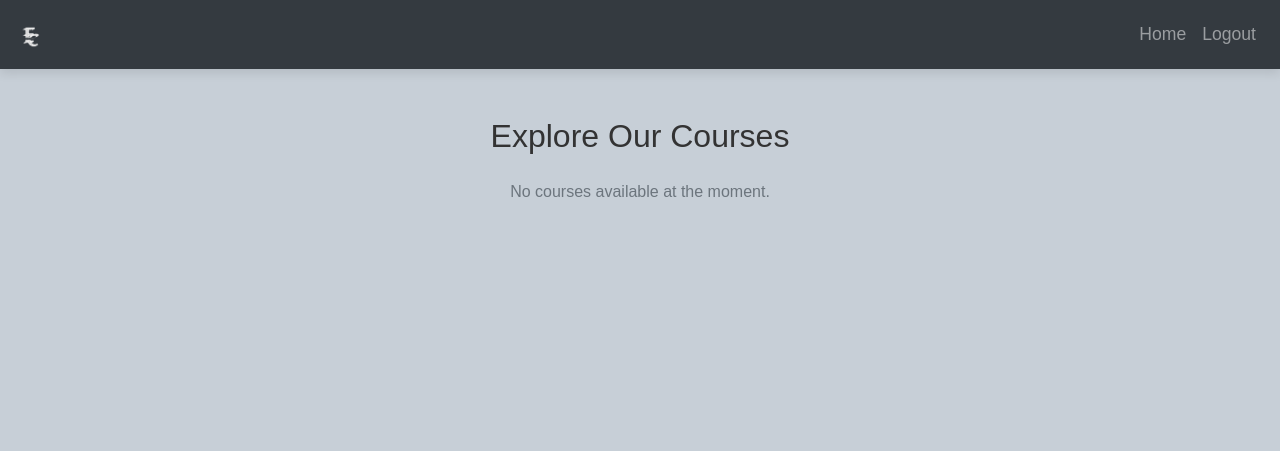
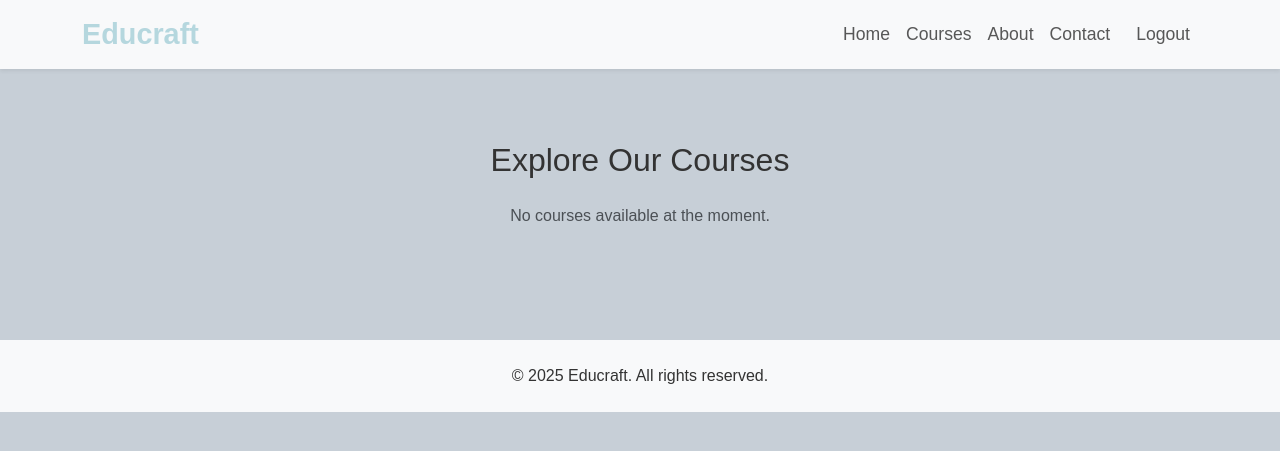
Before and after one commit to Abdulazeez41/EduCraft, a Flask app: page /courses/list_courses in a window 1280 px wide. Shown: the top 451 px of the page. Run offline with Flask 3, Linux system fonts and the light colour scheme; the visitor is signed in with stand-in values (Sample User, id 1); data that the repository does not hold is empty; some libraries are stand-ins or nearby versions.

Commit message:
refactor(ui): remove references to deprecated pages in base template

```diff
--- a/app/templates/base.html
+++ b/app/templates/base.html
@@ -1,91 +1,75 @@
 <!DOCTYPE html>
 <html lang="en">
   <head>
-    <meta charset="utf-8" />
-    <meta name="viewport" content="width=device-width, initial-scale=1" />
+    <meta charset="UTF-8" />
+    <meta name="viewport" content="width=device-width, initial-scale=1.0" />
+    <title>{% block title %}Educraft{% endblock %}</title>
     <link
       rel="stylesheet"
-      href="https://stackpath.bootstrapcdn.com/bootstrap/4.4.1/css/bootstrap.min.css"
-      integrity="sha384-Vkoo8x4CGsO3+Hhxv8T/Q5PaXtkKtu6ug5TOeNV6gBiFeWPGFN9MuhOf23Q9Ifjh"
-      crossorigin="anonymous"
+      href="https://cdn.jsdelivr.net/npm/bootstrap@5.3.0/dist/css/bootstrap.min.css"
     />
-    <link
-      rel="stylesheet"
-      href="https://stackpath.bootstrapcdn.com/font-awesome/4.7.0/css/font-awesome.min.css"
-      crossorigin="anonymous"
-    />
-
     <link
       rel="stylesheet"
       href="{{ url_for('static', filename='css/style.css') }}"
     />
-
-    <title>{% block title %}EduCraft{% endblock %}</title>
   </head>
   <body>
-    <nav class="navbar navbar-expand-lg navbar-dark bg-dark">
-      <a class="navbar-brand" href="/">
-        <img
-          src="{{ url_for('static', filename='img/E.png') }}"
-          alt="EduCraft Logo"
-          height="30"
-        />
-      </a>
+    <nav class="navbar navbar-expand-lg navbar-light bg-light shadow-sm">
+      <div class="container">
+        <a class="navbar-brand fw-bold" href="{{ url_for('main.index') }}"
+          >Educraft</a
+        >
         <button
           class="navbar-toggler"
           type="button"
-        data-toggle="collapse"
-        data-target="#navbar"
+          data-bs-toggle="collapse"
+          data-bs-target="#navbarNav"
         >
           <span class="navbar-toggler-icon"></span>
         </button>
-      <div class="collapse navbar-collapse" id="navbar">
-        <div class="navbar-nav ml-auto">
-          {% if user.is_authenticated %}
-          <a class="nav-item nav-link" href="/">Home</a>
-          <a class="nav-item nav-link" href="/logout">Logout</a>
+        <div class="collapse navbar-collapse" id="navbarNav">
+          <ul class="navbar-nav ms-auto">
+            <li class="nav-item">
+              <a class="nav-link" href="{{ url_for('main.index') }}">Home</a>
+            </li>
+            <li class="nav-item"><a class="nav-link" href="{{ url_for('courses.list_courses') }}">Courses</a></li>
+            <li class="nav-item">
+              <a class="nav-link" href="{{ url_for('main.about') }}">About</a>
+            </li>
+            <li class="nav-item">
+              <a class="nav-link" href="{{ url_for('main.contact') }}"
+                >Contact</a
+              >
+            </li>
+            {% if current_user.is_authenticated %}
+            <li class="nav-item">
+              <a
+                class="nav-link btn btn-outline-primary"
+                href="{{ url_for('auth.logout') }}"
+                >Logout</a
+              >
+            </li>
             {% else %}
-          <a class="nav-item nav-link" href="/login">SignIn</a>
-          <a class="nav-item nav-link" href="/register">SignUp</a>
+            <li class="nav-item">
+              <a
+                class="nav-link btn btn-primary text-white"
+                href="{{ url_for('auth.login') }}"
+                >Sign In</a
+              >
+            </li>
             {% endif %}
+          </ul>
         </div>
       </div>
     </nav>
 
-    {% with messages = get_flashed_messages(with_categories=true) %} {% if
-    messages %} {% for category, message in messages %}
-    <div
-      class="alert alert-{{ category }} alert-dismissable fade show"
-      role="alert"
-    >
-      {{ message }}
-      <button type="button" class="close" data-dismiss="alert">
-        <span aria-hidden="true">&times;</span>
-      </button>
-    </div>
-    {% endfor %} {% endif %} {% endwith %}
+    <div class="container mt-4">{% block content %}{% endblock %}</div>
 
-    <div class="container">{% block content %}{% endblock %}</div>
+    <footer class="bg-light text-center py-4 mt-5">
+      <p class="mb-0">© 2025 Educraft. All rights reserved.</p>
+    </footer>
 
-    <!-- Bootstrap and other scripts -->
-    <script
-      src="https://code.jquery.com/jquery-3.2.1.slim.min.js"
-      integrity="sha384-KJ3o2DKtIkvYIK3UENzmM7KCkRr/rE9/Qpg6aAZGJwFDMVNA/GpGFF93hXpG5KkN"
-      crossorigin="anonymous"
-    ></script>
-    <script
-      src="https://cdnjs.cloudflare.com/ajax/libs/popper.js/1.12.9/umd/popper.min.js"
-      integrity="sha384-ApNbgh9B+Y1QKtv3Rn7W3mgPxhU9K/ScQsAP7hUibX39j7fakFPskvXusvfa0b4Q"
-      crossorigin="anonymous"
-    ></script>
-    <script
-      src="https://maxcdn.bootstrapcdn.com/bootstrap/4.0.0/js/bootstrap.min.js"
-      integrity="sha384-JZR6Spejh4U02d8jOt6vLEHfe/JQGiRRSQQxSfFWpi1MquVdAyjUar5+76PVCmYl"
-      crossorigin="anonymous"
-    ></script>
-
-    {% block javascript %}
-    <!--custom JavaScript goes here -->
-    {% endblock %}
+    <script src="https://cdn.jsdelivr.net/npm/bootstrap@5.3.0/dist/js/bootstrap.bundle.min.js"></script>
+    <script src="{{ url_for('static', filename='js/script.js') }}"></script>
   </body>
 </html>
```
Lines whose indentation alone changed are shown as unchanged.
